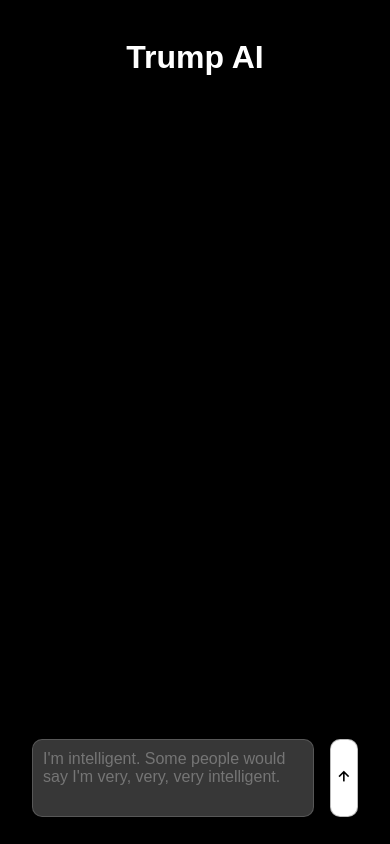
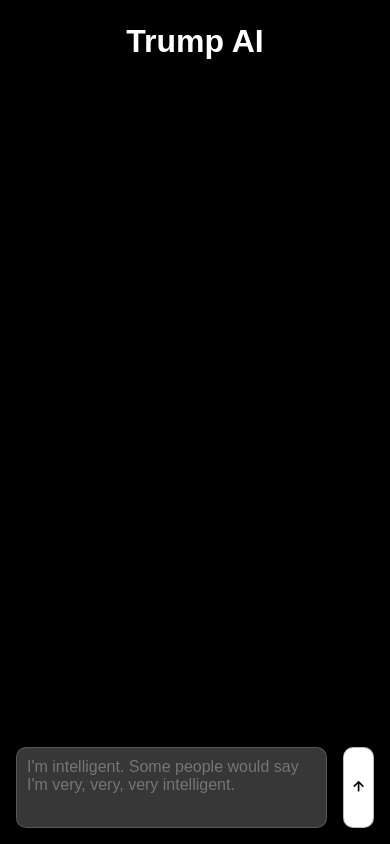
Before and after one commit to legelff/trump-ai, a React (Vite) app in the folder frontend/: page / in a window 390 px wide. Built offline with nearby package versions, Linux system fonts and the light colour scheme.

Commit message:
update for mobile viewports

```diff
--- a/frontend/src/App.css
+++ b/frontend/src/App.css
@@ -87,6 +87,7 @@
     background-color: white;
     border: 1px solid rgba(120, 120, 120, 0.5);
     width: 10%;
+    min-width: 30px;
     transition: 0.3s border ease-out, 0.3s background-color ease-out;
 }
 
@@ -108,4 +109,8 @@
     .img-container {
         display: none;
     }
+
+    .chat-input-container {
+        padding: 0;
+    }
 }
--- a/frontend/src/index.css
+++ b/frontend/src/index.css
@@ -38,6 +38,7 @@
 @media (max-width: 768px) {
   body {
     padding: 0.5rem;
+    min-height: 100dvh;
   }
 
   .container {
```
